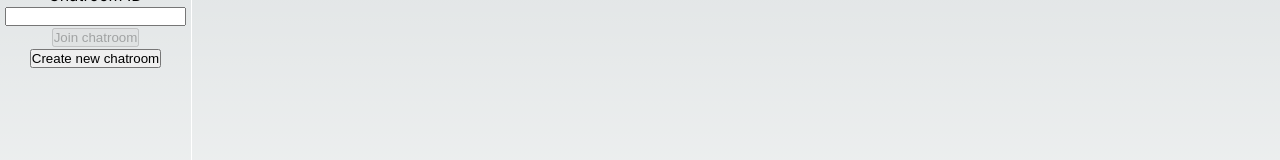
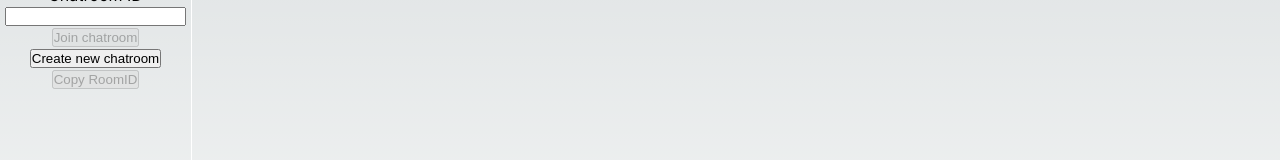
Before and after one commit to firdan-machda/nextjs-websocket-example, a Next.js app: page /video-call in a window 1280 px wide. Shown: the part 266-426 px from the top of the page. Built offline with nearby package versions, Linux system fonts and the light colour scheme; no server answers.

Commit message:
update: copy roomid text to clipboard

```diff
--- a/src/app/video-call/page.js
+++ b/src/app/video-call/page.js
@@ -589,6 +589,10 @@ export default function VideoCall() {
     }
   }
 
+  function handleCopyRoomID() {
+    navigator.clipboard.writeText(roomID)
+  }
+
   return <main>
     <div className={styles.chatContainer}>
 
@@ -611,9 +615,11 @@ export default function VideoCall() {
             Join chatroom
           </button>
         </form>
-
         <button onClick={handleCreateChatroom} disabled={false}>
           Create new chatroom
+        </button>
+        <button onClick={handleCopyRoomID} disabled={roomID === ""}>
+          Copy RoomID
         </button>
       </div>
       <div className={styles.chatRoom}>
```
Also changed, not shown: 1 other file (tests, documents, lock files or other folders).
